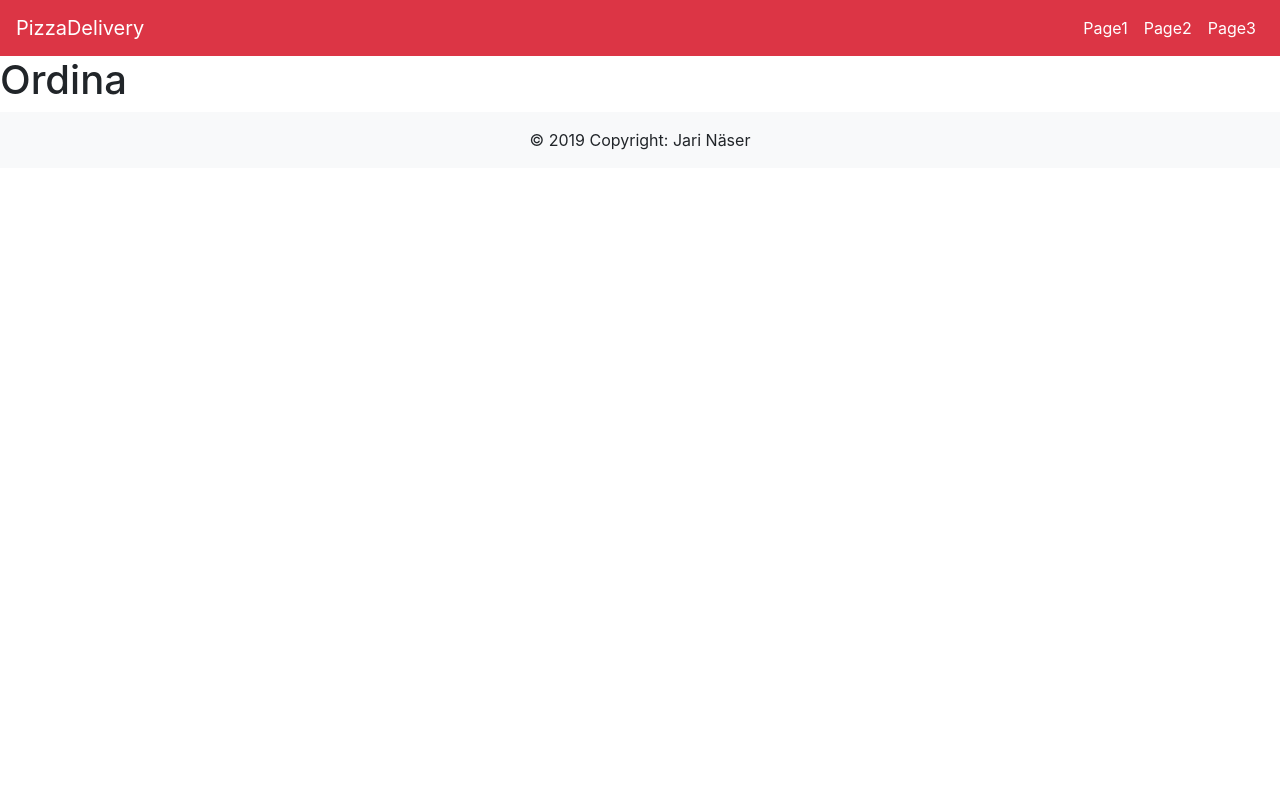
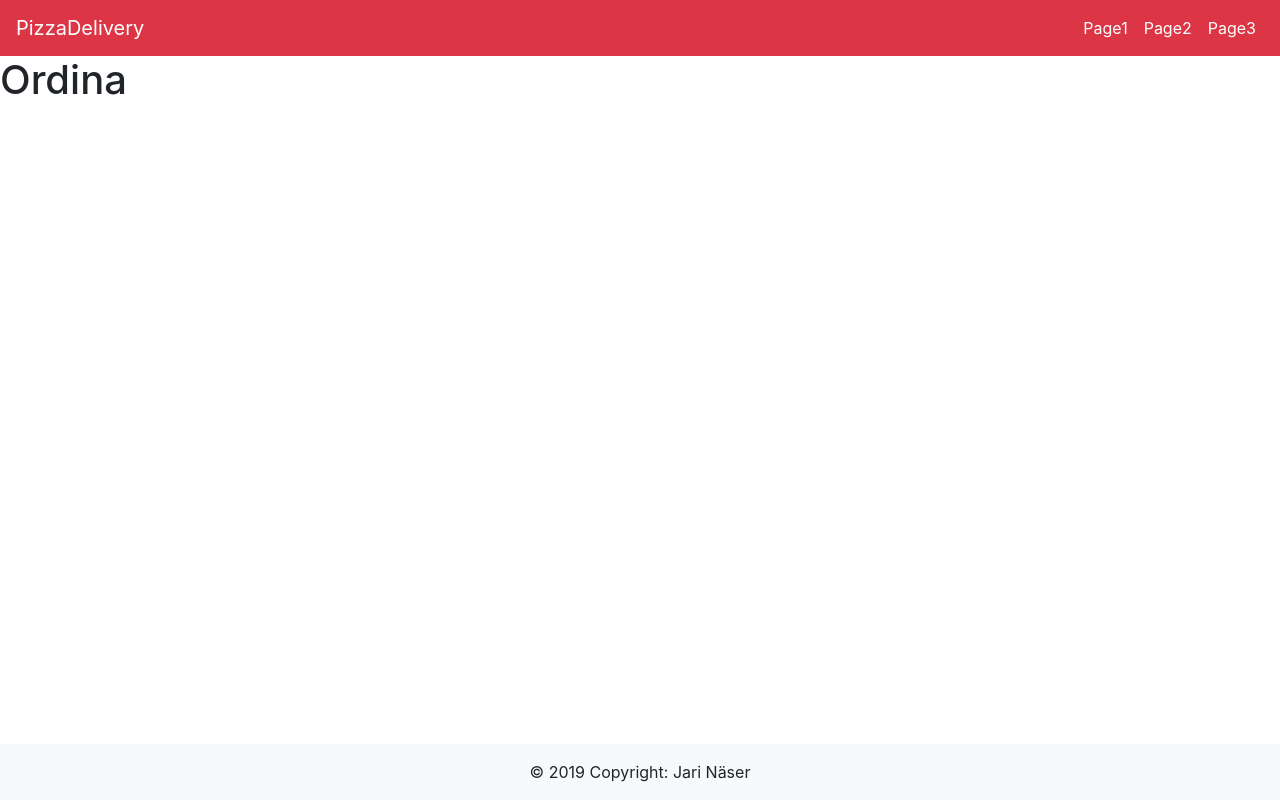
Before and after one commit to JariNaeser/PizzaDelivery, a PHP site: the page made by src/MVC/application/views/pages/ordina.php in a window 1280 px wide. Run offline with PHP 8.4, Linux system fonts and the light colour scheme; the template is opened without the code that fills it, so the values that code supplies are empty; some libraries are stand-ins or nearby versions.

Commit message:
Update footer.php

```diff
--- a/src/MVC/application/views/_templates/footer.php
+++ b/src/MVC/application/views/_templates/footer.php
@@ -1,4 +1,4 @@
-<footer class="page-footer font-small bg-light">
+<footer class="page-footer font-small bg-light fixed-bottom">
     <div class="footer-copyright text-center py-3">© 2019 Copyright:
         <span> Jari Näser</span>
     </div>
```
